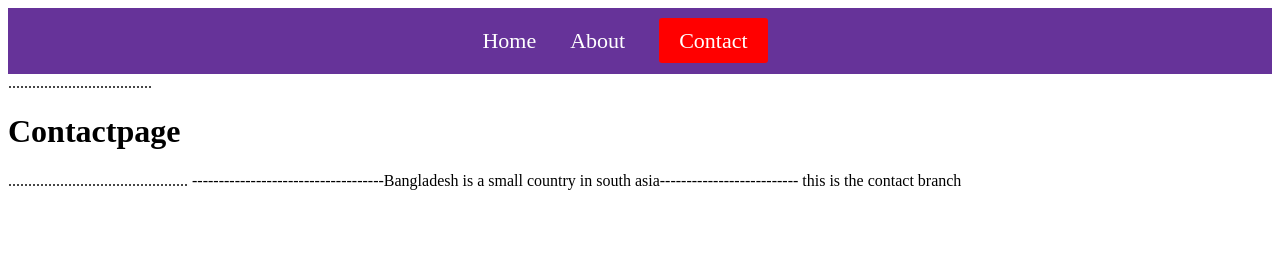
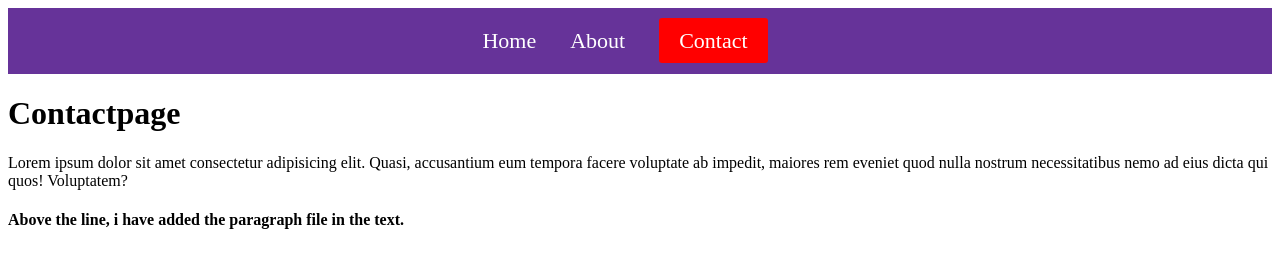
Before and after one commit to mdjasimuddim/Active-Navbar, a plain HTML site: page contact.html in a window 1280 px wide. Drawn offline with Linux system fonts and the light colour scheme.

Commit message:
Paragraph added here

```diff
--- a/contact.html
+++ b/contact.html
@@ -13,9 +13,10 @@
         <a href="about.html">About</a>
         <a href="contact.html">Contact</a>
     </div>
-        ....................................<h1>Contactpage</h1>.............................................
-    ------------------------------------Bangladesh is a small country in south asia--------------------------
-                                        this is the contact branch
+    <h1>Contactpage</h1>
+
+    <p>Lorem ipsum dolor sit amet consectetur adipisicing elit. Quasi, accusantium eum tempora facere voluptate ab impedit, maiores rem eveniet quod nulla nostrum necessitatibus nemo ad eius dicta qui quos! Voluptatem?</p>
+    <h4>Above the line, i have added the paragraph file in the text.</h4>
     <script src="script.js"></script>
 </body>
 </html>
```
